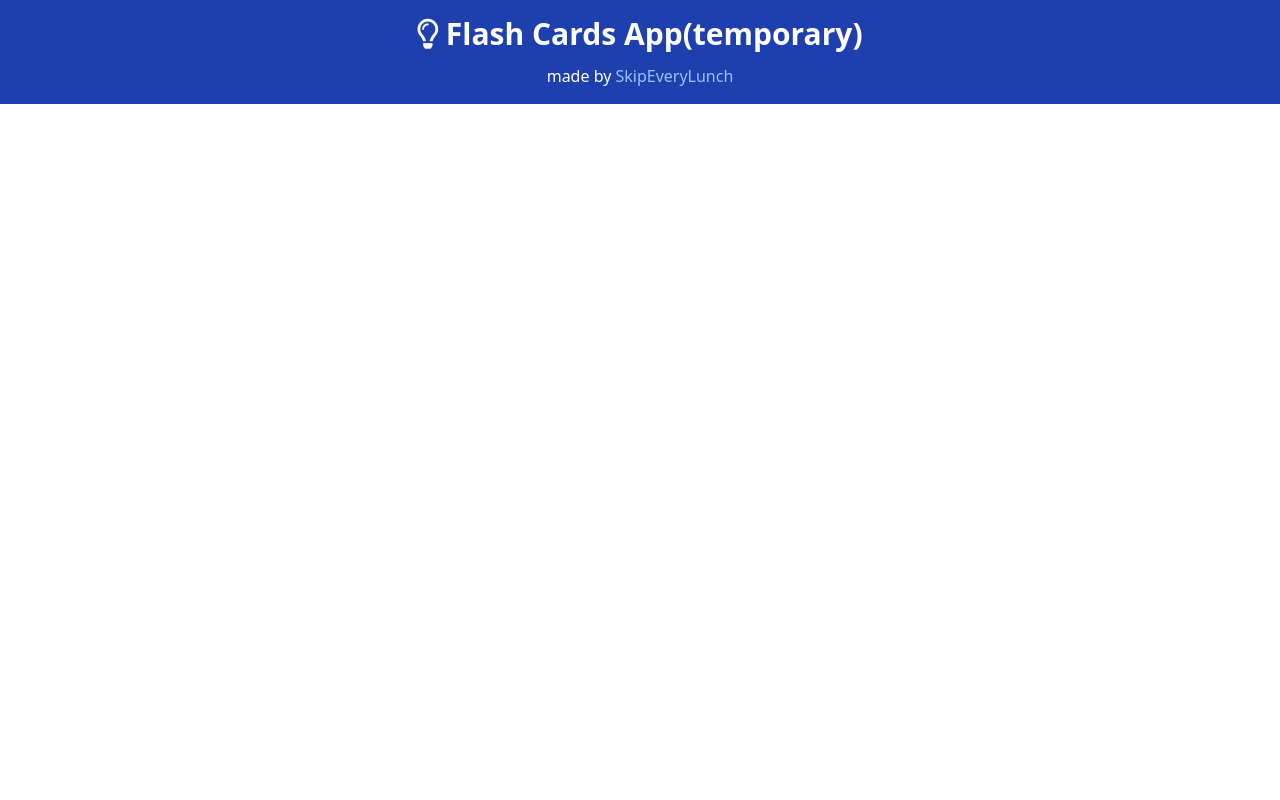
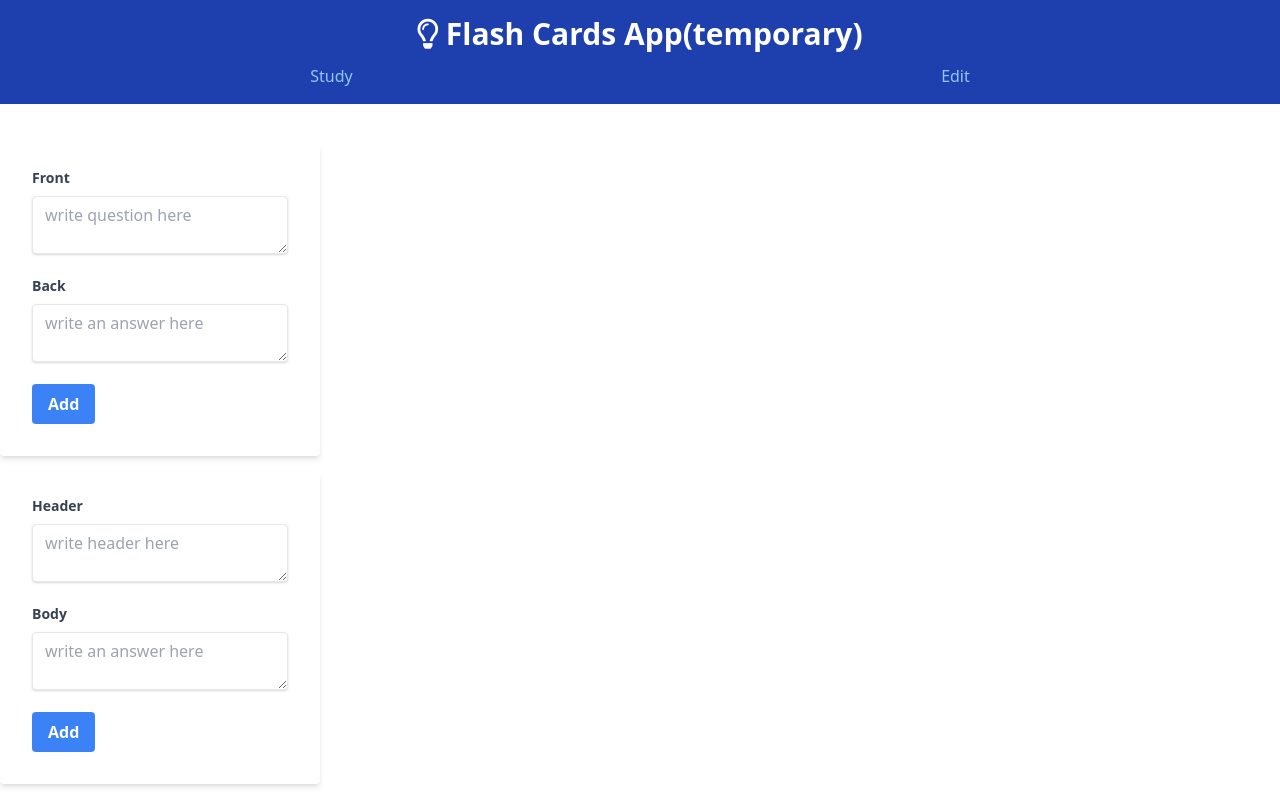
Before and after one commit to SkipEveryLunch/flashcards-vue, a Vue app: page /edit in a window 1280 px wide. Built offline with nearby package versions, Linux system fonts and the light colour scheme.

Commit message:
added basic router and EditSection.vue

```diff
--- a/src/components/Header.vue
+++ b/src/components/Header.vue
@@ -5,13 +5,18 @@
       <i class="far fa-lightbulb"></i>
       {{appTitle}}
     </div>
-
-    <p>
-      made by
-      <a class="text-blue-300" href="https://google.com" target="_blank"
-      >SkipEveryLunch</a
-      >
-    </p>
+    <div class="flex justify-around">
+      <div>
+        <router-link class="text-blue-300" to="/"
+        >Study</router-link
+        >
+      </div>
+      <div>
+        <router-link class="text-blue-300" to="/edit"
+        >Edit</router-link
+        >
+      </div>
+    </div>
   </header>
 </template>
 <script>
--- a/src/router/index.ts
+++ b/src/router/index.ts
@@ -1,12 +1,18 @@
 import { createRouter, createWebHistory, RouteRecordRaw } from 'vue-router'
-import Home from '../views/Home.vue'
+import StudySection from '../views/StudySection.vue'
+import EditSection from '../views/EditSection.vue'
 
 const routes: Array<RouteRecordRaw> = [
   {
     path: '/',
-    name: 'Home',
-    component: Home
+    name: 'StudySection',
+    component: StudySection
   },
+  {
+    path: '/edit',
+    name: 'EditSection',
+    component: EditSection
+  }
 ]
 
 const router = createRouter({
--- a/src/store/index.ts
+++ b/src/store/index.ts
@@ -43,7 +43,7 @@ export default createStore({
   },
   actions: {
     addQuestion(store, payload:Question){
-      // Mutationsへ
+      alert("追加しました")
       store.commit('addQuestion', payload)
     },
     addModalMessage(store, payload:ModalMessage){
--- /dev/null
+++ b/src/views/EditSection.vue
@@ -0,0 +1,88 @@
+<template>
+  <div class="max-w-xs">
+    <div class="bg-white shadow-md rounded px-8 pt-6 pb-8 mb-4">
+      <div class="mb-4">
+        <label class="block text-gray-700 text-sm font-bold mb-2" for="front">
+          Front
+        </label>
+        <textarea class="shadow appearance-none border rounded w-full py-2 px-3 text-gray-700 leading-tight focus:outline-none focus:shadow-outline" id="front" type="text"
+        v-model="front"
+        placeholder="write question here"/>
+      </div>
+        <div class="mb-4">
+        <label class="block text-gray-700 text-sm font-bold mb-2" for="back">
+          Back
+        </label>
+        <textarea class="shadow appearance-none border rounded w-full py-2 px-3 text-gray-700 leading-tight focus:outline-none focus:shadow-outline" id="back" type="text"
+        v-model="back"
+        placeholder="write an answer here"/>
+      </div>
+      <div class="flex items-center justify-between">
+        <button class="bg-blue-500 hover:bg-blue-700 text-white font-bold py-2 px-4 rounded focus:outline-none focus:shadow-outline" type="button"
+        @click="addQuestion">
+          Add
+        </button>
+      </div>
+    </div>
+    <div class="bg-white shadow-md rounded px-8 pt-6 pb-8 mb-4">
+      <div class="mb-4">
+        <label class="block text-gray-700 text-sm font-bold mb-2" for="header">
+          Header
+        </label>
+        <textarea class="shadow appearance-none border rounded w-full py-2 px-3 text-gray-700 leading-tight focus:outline-none focus:shadow-outline" id="header" type="text"
+        v-model="header"
+        placeholder="write header here"/>
+      </div>
+        <div class="mb-4">
+        <label class="block text-gray-700 text-sm font-bold mb-2" for="body">
+          Body
+        </label>
+        <textarea class="shadow appearance-none border rounded w-full py-2 px-3 text-gray-700 leading-tight focus:outline-none focus:shadow-outline" id="body" type="text"
+        v-model="body"
+        placeholder="write an answer here"/>
+      </div>
+      <div class="flex items-center justify-between">
+        <button class="bg-blue-500 hover:bg-blue-700 text-white font-bold py-2 px-4 rounded focus:outline-none focus:shadow-outline" type="button"
+        @click="addModalMessage">
+          Add
+        </button>
+      </div>
+    </div>
+  </div>
+</template>
+<script>
+import {ref} from "vue";
+import {useStore} from "vuex";
+export default {
+  name:"EditSection",
+  setup(){
+    const store = useStore();
+    const front = ref("");
+    const back = ref("");
+    const header = ref("");
+    const body = ref("");
+    const addQuestion = async() =>{
+      await store.dispatch("addQuestion",{
+        front:front.value,
+        back:back.value
+      })
+      front.value = "";
+      back.value = "";
+    }
+    const addModalMessage = async() =>{
+      await store.dispatch("addModalMessage",{
+        header:header.value,
+        body:body.value
+      })
+      header.value = "";
+      body.value = "";
+    }
+    return{
+      front,back,header,body,addQuestion,addModalMessage
+    }
+  }
+}
+</script>
+<style>
+
+</style>
```
Also changed, not shown: src/views/StudySection.vue (renamed from src/views/Home.vue).
